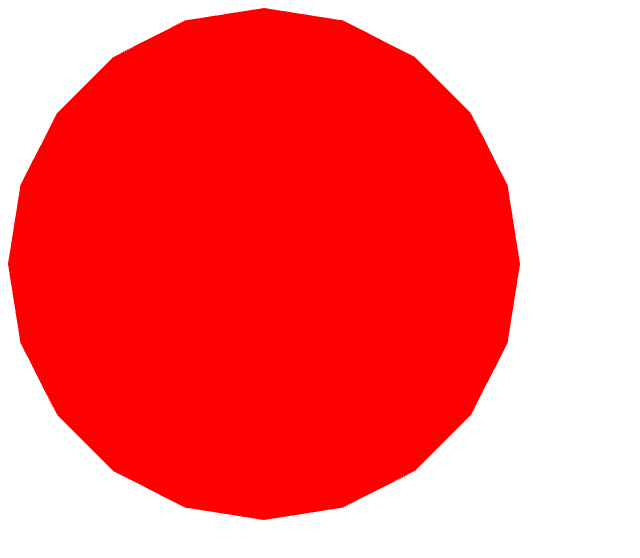
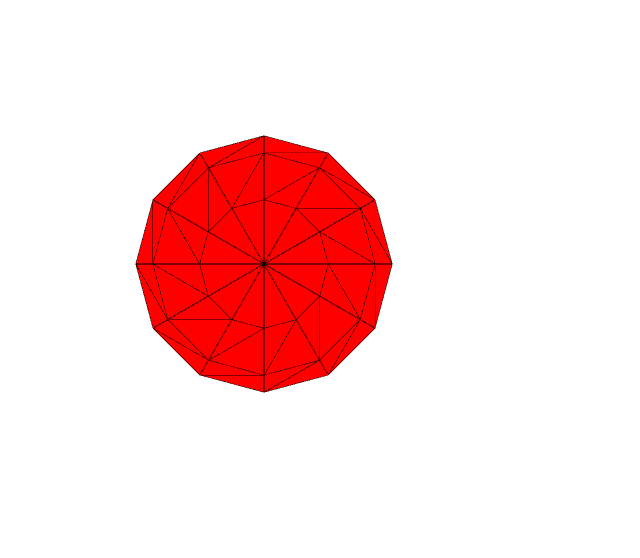
Before and after one commit to dinilsson/dinilsson.github.io, a plain HTML site: page src/triangle.html in a window 1280 px wide. Shown: the whole page, without its empty margins (0-640 px from the left). Drawn offline with Linux system fonts and the light colour scheme.

Commit message:
render edges of triangles, render with intuitive xyz coordinates

```diff
--- a/src/triangle.html
+++ b/src/triangle.html
@@ -13,11 +13,11 @@ main()
 
 <script id="fragment-shader" type="x-shader/x-fragment">
 precision mediump float;
-
+uniform vec4 fColor;
 void
 main()
 {
-    gl_FragColor = vec4( 1.0, 0.0, 0.0, 1.0 );
+    gl_FragColor = fColor;//vec4( 1.0, 0.0, 0.0, 1.0 );
 }
 </script>
 
--- a/src/triangle.js
+++ b/src/triangle.js
@@ -2,6 +2,10 @@
 
 var gl;
 var points=[];
+var fColor;
+
+const black = vec4(0.0, 0.0, 0.0, 1.0);
+const red = vec4(1.0, 0.0, 0.0, 1.0);
 
 window.onload = function init()
 {
@@ -35,6 +39,8 @@ window.onload = function init()
     var vPosition = gl.getAttribLocation( program, "vPosition" );
     gl.vertexAttribPointer( vPosition, 3, gl.FLOAT, false, 0, 0 );
     gl.enableVertexAttribArray( vPosition );
+    fColor = gl.getUniformLocation(program,"fColor");
+
 
     render();
 };
@@ -46,29 +52,45 @@ function cartesian(r,phi,theta){
     return [x,y,z];
 }
 
+function vPlus(a,b,length){
+    var out=[];
+    for(var i=0;i<length;i++){
+        out.push(a[i]+b[i]);
+    }
+    return out;
+}
+
 function createSphere(){
-    var delta=Math.PI/10;
+
     var theta0=0;
 
+    var r0=0.5;
 
-    var r0=1;
+    var x0=0;
+    var y0=0;
+    var z0=0;
+    var xp=[x0,y0,z0];
     var phi0=Math.PI/2;
-
-    var N=20;
-    var M=10;
+    var M=6;
+    var N=2*M;
+    var delta=Math.PI/M;
     for (var j = 0; j < M; j++) {
         var theta1 = theta0 + delta;
         for (var i = 0; i < N; i++) {
             var phi1 = phi0 - delta;
+
             var p0 = cartesian(r0, phi0, theta0);
+         //   p0=vPlus(p0,xp,3);
             var p1 = cartesian(r0, phi0, theta1);
+           // p1=vPlus(p1,xp,3);
             var p2 = cartesian(r0, phi1, theta0);
+           // p2=vPlus(p1,xp,3);
             var p3 = cartesian(r0, phi1, theta1);
-
-            points.push(vec3(p0[0], p0[2], p0[1]));
-            points.push(vec3(p1[0], p1[2], p1[1]));
-            points.push(vec3(p2[0], p2[2], p2[1]));
-            points.push(vec3(p3[0], p3[2], p3[1]));
+           // p3=vPlus(p3,xp,3);
+            points.push(vec3(p0[0], p0[1], p0[2]));
+            points.push(vec3(p1[0], p1[1], p1[2]));
+            points.push(vec3(p2[0], p2[1], p2[2]));
+            points.push(vec3(p3[0], p3[1], p3[2]));
             phi0 = phi1;
         }
         theta0=theta1;
@@ -86,5 +108,12 @@ function createSphere(){
 
 function render() {
     gl.clear( gl.COLOR_BUFFER_BIT );
+     gl.uniform4fv(fColor, flatten(red));
     gl.drawArrays( gl.TRIANGLE_STRIP, 0, points.length );
+    gl.uniform4fv(fColor, flatten(black));
+
+    for(var i=0;i<points.length;i+=4){
+      gl.drawArrays( gl.LINE_LOOP, i, 3 );
+      gl.drawArrays(gl.LINES,i,2);
+  }
 }
```
